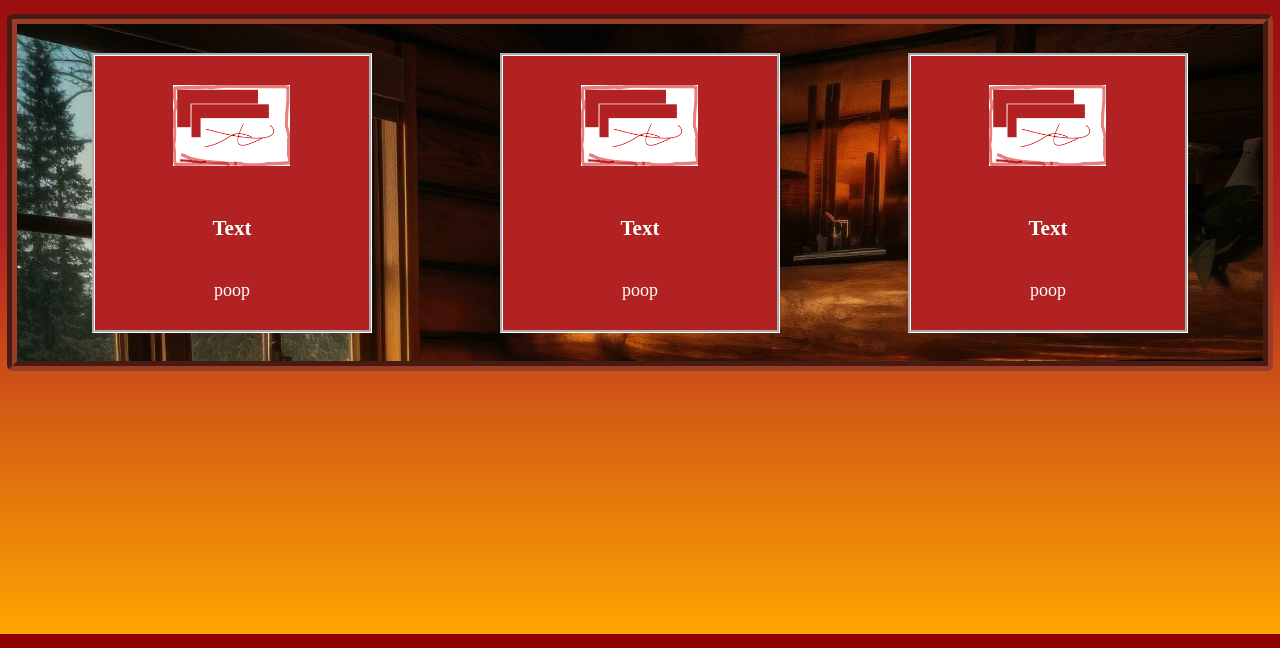
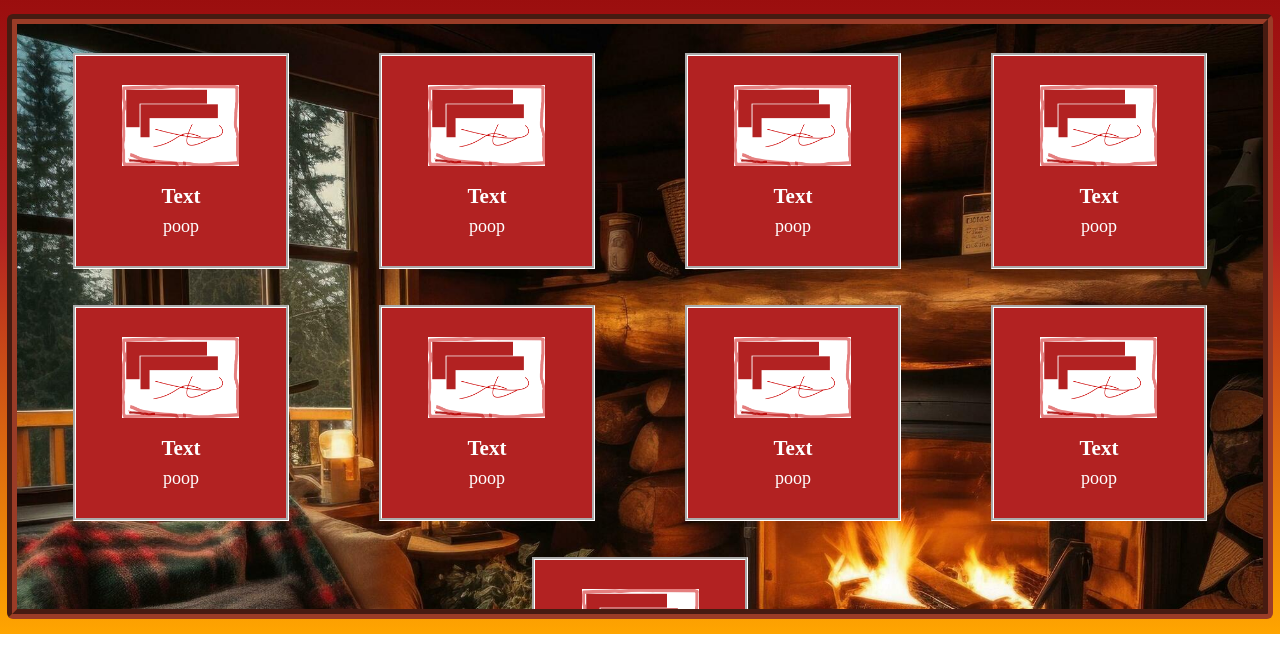
Before and after one commit to jashburn00/XmasWlist, a plain HTML site: page index.html in a window 1280 px wide. Shown: the part 166-814 px from the top of the page. Drawn offline with Linux system fonts and the light colour scheme.

Commit message:
formatting achieved

```diff
--- a/index.html
+++ b/index.html
@@ -36,7 +36,48 @@
 				poop
 				</p>
 			</div>
-
+			<div class="card">
+				<img src="./drawing.png">
+				<h3>Text</h3>
+				<p>
+				poop
+				</p>
+			</div>
+			<div class="card">
+				<img src="./drawing.png">
+				<h3>Text</h3>
+				<p>
+				poop
+				</p>
+			</div>
+			<div class="card">
+				<img src="./drawing.png">
+				<h3>Text</h3>
+				<p>
+				poop
+				</p>
+			</div>
+			<div class="card">
+				<img src="./drawing.png">
+				<h3>Text</h3>
+				<p>
+				poop
+				</p>
+			</div>
+			<div class="card">
+				<img src="./drawing.png">
+				<h3>Text</h3>
+				<p>
+				poop
+				</p>
+			</div>
+			<div class="card">
+				<img src="./drawing.png">
+				<h3>Text</h3>
+				<p>
+				poop
+				</p>
+			</div>
 		</div>
 	</body>
 </html>
--- a/style.css
+++ b/style.css
@@ -8,22 +8,41 @@
 * {
 	margin: 0;
 	padding: 0;
+	box-sizing: border-box;
 }
 
 html{
-	height: 100vh;
+	min-height:100vh;
 }
 
 body{
 	/* background-color: firebrick; */
 	background: linear-gradient(to bottom, darkred, firebrick, orange);
+	background-size: 100% 100%;
+	background-repeat: no-repeat;
 	padding: 0.4rem;
-	display: flex;
-	flex-flow: column nowrap;
-	height: 100%;
+	max-height: 99vh;
+	display: grid;
+	grid-template: 1fr 5fr / 1fr;
+	grid-template-areas: "toparea" "bottomarea";
+}
+
+@media (orientation: portrait){
+	body{
+		/* background-color: firebrick; */
+		background: linear-gradient(to bottom, darkred, firebrick, orange);
+		background-size: 100% 100%;
+		background-repeat: no-repeat;
+		max-height: 99vh;
+		padding: 0.4rem;
+		display: grid;
+		grid-template: 1fr 6fr / 1fr;
+		grid-template-areas: "toparea" "bottomarea";
+	}
 }
 
 .preface{
+	grid-area: toparea;
 	background-size: cover;
 	background-image: url('trees.jpg');
 	/* background-color: darkgreen; */
@@ -42,6 +61,7 @@ body{
 }
 
 .thearray{
+	grid-area: bottomarea;
 	padding: 0.6rem;
 	display: flex;
 	flex-flow: row wrap;
@@ -54,6 +74,8 @@ body{
 	color: firebrick;
 	justify-content: space-around;
 	align-items: flex-start;
+	overflow-y: scroll;
+	overflow-x: hidden;
 }
 
 .card{
@@ -77,8 +99,3 @@ body{
 	min-height:4.5rem;
 	min-width: 4.5rem;
 }
-
-
-
-@media only screen and (orientation: portrait){
-}
```
